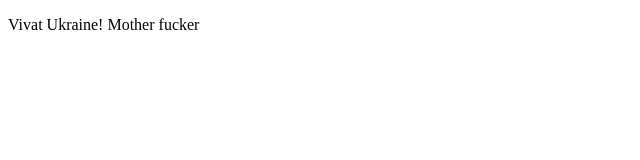
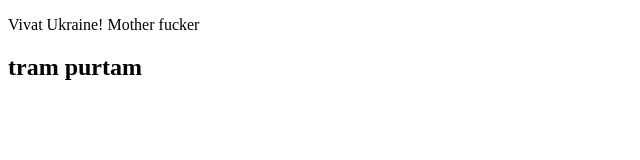
Before and after one commit to Fixxikk/first-project, a plain HTML site: page index.html in a window 1280 px wide. Shown: the whole page, without its empty margins (0-640 px from the left). Drawn offline with Linux system fonts and the light colour scheme.

Commit message:
index.html mod

```diff
--- a/index.html
+++ b/index.html
@@ -9,10 +9,7 @@
 <body>
 
     <p>Vivat Ukraine! Mother fucker</p>
-
-    <!-- <script>
-        alert(1);
-    </script> -->
+    <h2>tram purtam</h2>
     <script src="js/script.js"></script>
 </body>
 </html>
```
